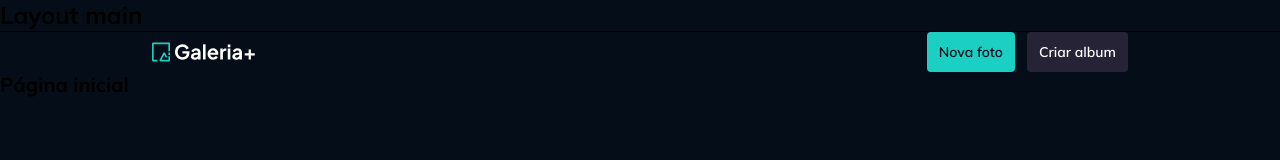
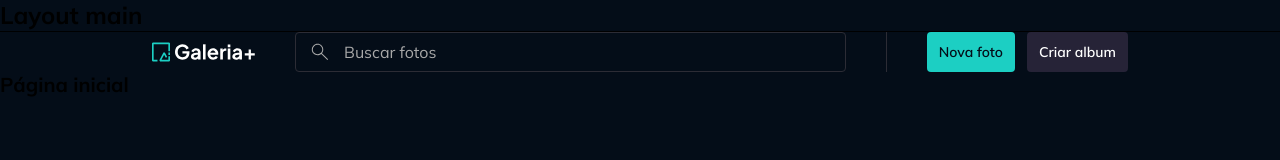
Before and after one commit to juniorbonini/gallery-plus, a React (Vite) app: page / in a window 1280 px wide. Shown: the top 160 px of the page. Built offline with nearby package versions, Linux system fonts and the light colour scheme.

Commit message:
feat: adiciona debounce para otimizar buscas no input

```diff
--- a/src/components/MainHeader/index.tsx
+++ b/src/components/MainHeader/index.tsx
@@ -7,13 +7,26 @@ import Logo from "@/assets/images/galeria-plus-full-logo.svg?react";
 import Container from "@/components/Container";
 import Button from "../Button";
 import type { MainHeaderInterface } from "@/models/main-header";
+import Divider from "../Divider";
+import Search from "../Search";
 
-export default function MainHeader({ className, ...props }: MainHeaderInterface) {
+export default function MainHeader({
+  className,
+  ...props
+}: MainHeaderInterface) {
   return (
-    <Container as="header" className={cn(`flex justify-between items-center gap-10`, className)} {...props}>
+    <Container
+      as="header"
+      className={cn(`flex justify-between items-center gap-10 `, className)}
+      {...props}
+    >
       <Link to="">
         <Logo className="h-5" />
       </Link>
+
+      <Search />
+      <Divider orientation="vertical" className="h-10" />
+
       <div className="flex items-center gap-3">
         <Button>Nova foto</Button>
         <Button variant="secondary">Criar album</Button>
--- /dev/null
+++ b/src/components/Search/index.tsx
@@ -0,0 +1,33 @@
+import React from "react";
+import InputText from "../InputText";
+
+// @ts-expect-error: module declaration for SVG React import
+import SearchIcon from "@/assets/icons/search.svg?react";
+import { debounce } from "@/utils/utils";
+
+export default function Search() {
+  const [inputValue, setValue] = React.useState("");
+
+  const debouncedValue = React.useCallback(
+    debounce((value: string) => console.log("Valor com debounce", value), 1000),
+    [],
+  );
+
+  function handleInputChange(e: React.ChangeEvent<HTMLInputElement>) {
+    const value = e.target.value;
+
+    setValue(value);
+    debouncedValue(value);
+    console.log(value);
+  }
+
+  return (
+    <InputText
+      icon={SearchIcon}
+      placeholder="Buscar fotos"
+      className="flex-1"
+      value={inputValue}
+      onChange={handleInputChange}
+    />
+  );
+}
--- a/src/models/divider.ts
+++ b/src/models/divider.ts
@@ -2,6 +2,7 @@ import type React from "react";
 import { tv, type VariantProps } from "tailwind-variants";
 
 export const dividerVariants = tv({
+    base: "w-full h-px",
     variants: {
         variant: {
             default: "bg-border-primary",
--- /dev/null
+++ b/src/utils/utils.ts
@@ -0,0 +1,19 @@
+export function debounce<T extends (...args: any[]) => any>(
+    func: T,
+    wait: number,
+) {
+    let timeout: ReturnType<typeof setTimeout> | null = null;
+
+    return function(...args: Parameters<T>): void {
+        const later = () => {
+            const timeout = null;
+            func(...args)
+        }
+
+        if(timeout !== null) {
+            clearTimeout(timeout)
+        }
+
+        timeout = setTimeout(later, wait);
+    }
+ }
```
